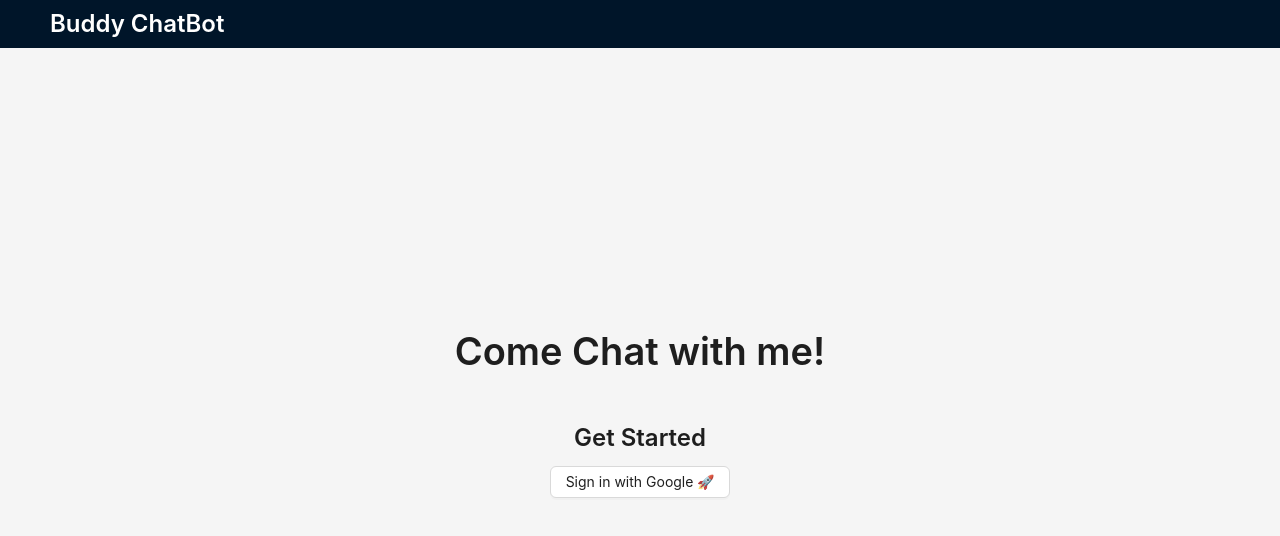
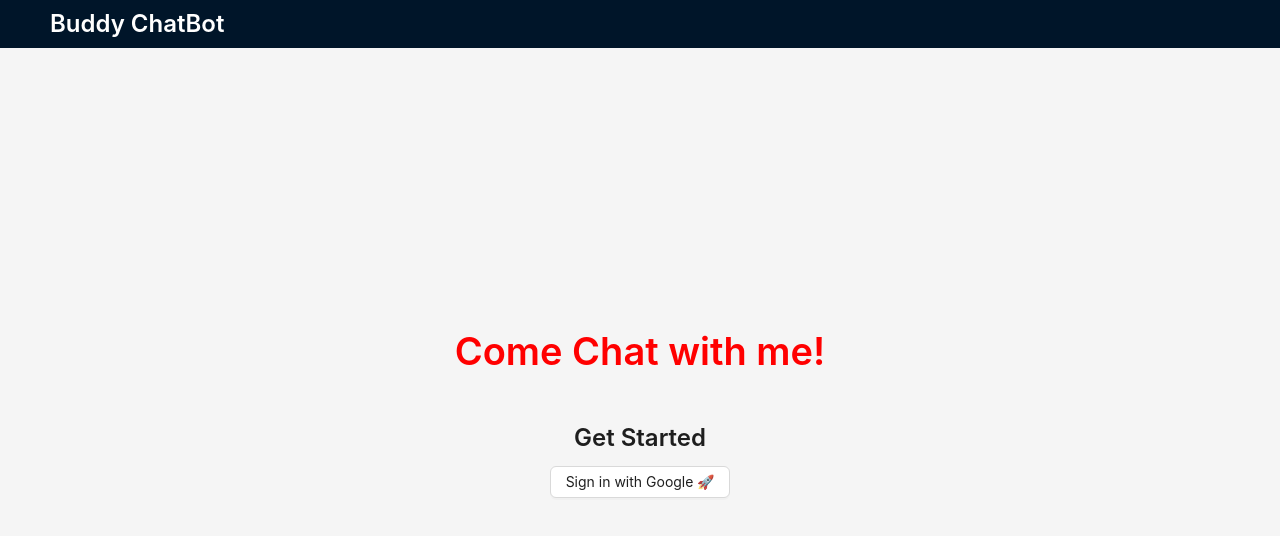
Before and after one commit to kevinkim5/bcap-frontend, a React (Create React App) app: page /login in a window 1280 px wide. Shown: the top 536 px of the page. Built offline with nearby package versions, Linux system fonts and the light colour scheme; no server answers.

Commit message:
add loading state, update for session

```diff
--- a/src/pages/Login.jsx
+++ b/src/pages/Login.jsx
@@ -5,28 +5,29 @@ import axios from "axios"
 import { useNavigate } from "react-router-dom"
 
 import { AuthContext } from "../context/AuthContext"
+import GenericSpinner from "../components/GenericSpinner"
 
 const { Title } = Typography
 
 export default function Login(props) {
   const authContext = useContext(AuthContext)
-  const { setLoggedIn, setUser, setUserProfile, user } = authContext
+  const { loggedIn, setUser, setUserProfile } = authContext
   const navigate = useNavigate()
+
+  const [loggingIn, setLoggingIn] = useState(false)
 
   const handleLogin = useGoogleLogin({
     onSuccess: (response) => {
-      console.log("login success")
+      callGoogleAPI(response)
       setUser(response)
     },
-    onError: (error) => console.log(`Login Failed: ${error}`),
+    onError: (error) => {
+      console.log(`Login Failed: ${error}`)
+      setLoggingIn(false)
+    },
   })
 
-  const handleLogout = () => {
-    console.log("logout")
-    googleLogout()
-  }
-
-  const callGoogleAPI = async () => {
+  const callGoogleAPI = async (user) => {
     try {
       const response = await axios.get(
         `https://www.googleapis.com/oauth2/v2/userinfo?client_id=${user.access_token}`,
@@ -39,47 +40,37 @@ export default function Login(props) {
       )
       const { data: userInfo } = response
       setUserProfile(userInfo)
-      setLoggedIn(true)
-      navigate("/")
     } catch (err) {
       console.log(err)
+      setUser(null)
+      setUserProfile(null)
+      navigate("/login")
     }
   }
 
   useEffect(() => {
-    if (user) {
-      callGoogleAPI()
-    }
-  }, [user])
+    if (loggedIn) navigate("/")
+    setLoggingIn(false)
+  }, [loggedIn])
 
   return (
-    <div
-      style={{
-        width: "100%",
-        height: "calc(100vh - 96px)",
-        display: "flex",
-        justifyContent: "center",
-        flexDirection: "column",
-        alignItems: "center",
-      }}
-    >
-      <Title>Come Chat with me!</Title>
-      <Title level={3}>Get Started</Title>
-      <Button onClick={handleLogin}>Sign in with Google 🚀</Button>
-      {/* {profile ? (
-        <div>
-          <img src={profile.picture} alt="" />
-          <h3>User Logged in</h3>
-          <p>Name: {profile.name}</p>
-          <p>Email Address: {profile.email}</p>
-          <br />
-          <br />
-          <button onClick={handleLogout}>Log out</button>
-        </div>
+    <div className="login">
+      {loggingIn ? (
+        <GenericSpinner customText="Logging In" />
       ) : (
-        <button onClick={handleLogin}>Sign in with Google 🚀 </button>
-      )} */}
-      {/* <Button onClick={handleLogout}>Logout</Button> */}
+        <>
+          <Title className="main-title">Come Chat with me!</Title>
+          <Title level={3}>Get Started</Title>
+          <Button
+            onClick={(e) => {
+              setLoggingIn(true)
+              handleLogin()
+            }}
+          >
+            Sign in with Google 🚀
+          </Button>
+        </>
+      )}
     </div>
   )
 }
```
